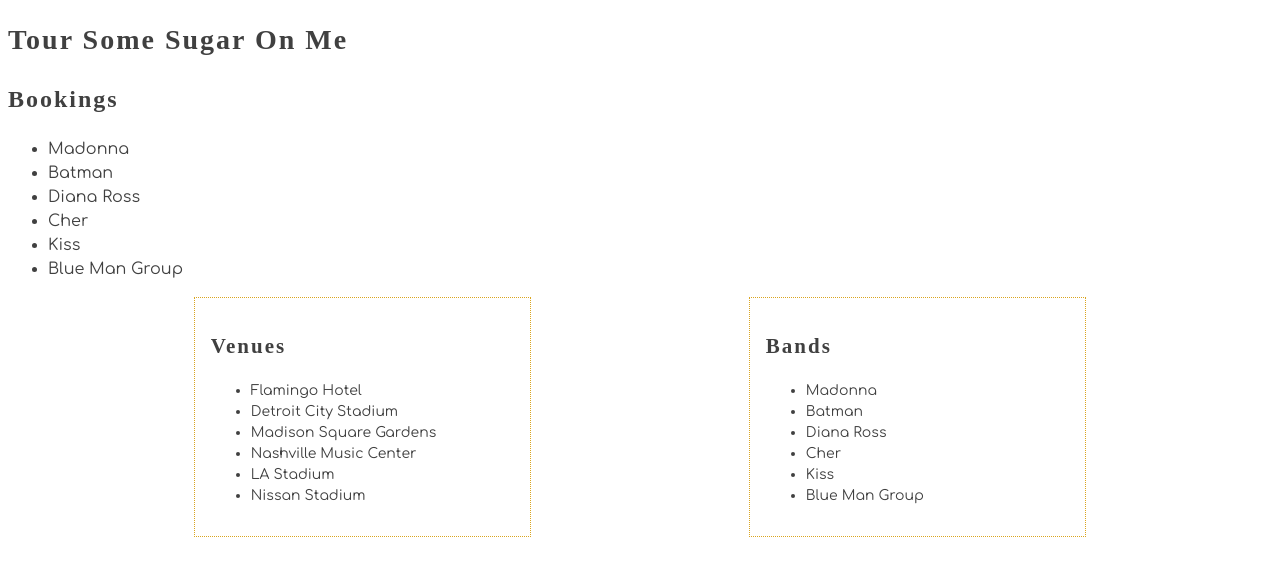
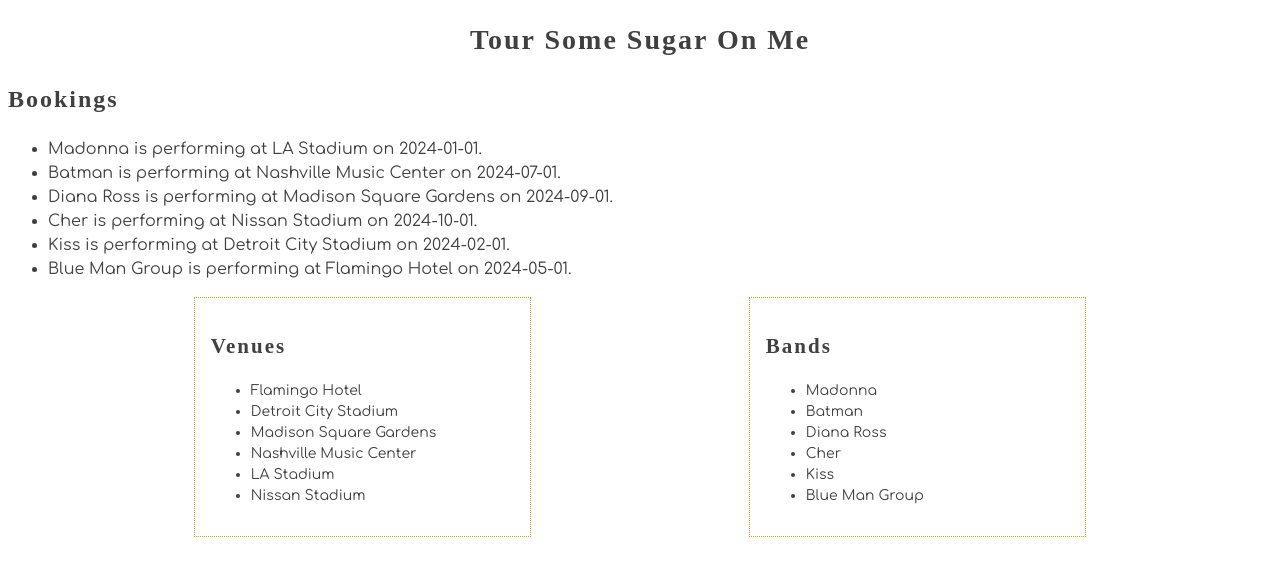
Before and after one commit to thechelle13/tour-sugar, a plain HTML site: page index.html in a window 1280 px wide. Drawn offline with Linux system fonts and the light colour scheme; a web font is replaced by a local one.

Commit message:
correction to js and css

```diff
--- a/scripts/bookings.js
+++ b/scripts/bookings.js
@@ -29,7 +29,7 @@ export const Bookings = () => {
 
 // create exportable function to sort data from array in database using for of loop with return result of function logic    //function that pulls data from array located in the database.  by using the .dot I am able to access the information inside the array.
     for (const book of bookings) {
-        html += `<li id="book--${book.id}">${book.name}</li>`
+        html += `<li id="book--${book.id}">${book.name} is performing at ${book.venue} on ${book.date}.</li>`
     }
 
     html += "</ul>"
--- a/scripts/main.js
+++ b/scripts/main.js
@@ -12,7 +12,7 @@ import { Venues } from "./venues.js"
 const mainContainer = document.querySelector("#container")
 
 const applicationHTML = `
-<h1>Tour Some Sugar On Me</h1>
+<h1 class="title">Tour Some Sugar On Me</h1>
 <article class="bookings">
     <h2>Bookings</h2>
     ${Bookings()}
--- a/styles/details.css
+++ b/styles/details.css
@@ -13,4 +13,9 @@
 
 .bookings {
     font-size: 1rem;
+    /* text-align: center; */
 }
+.title {
+    text-align: center;
+
+}
```
